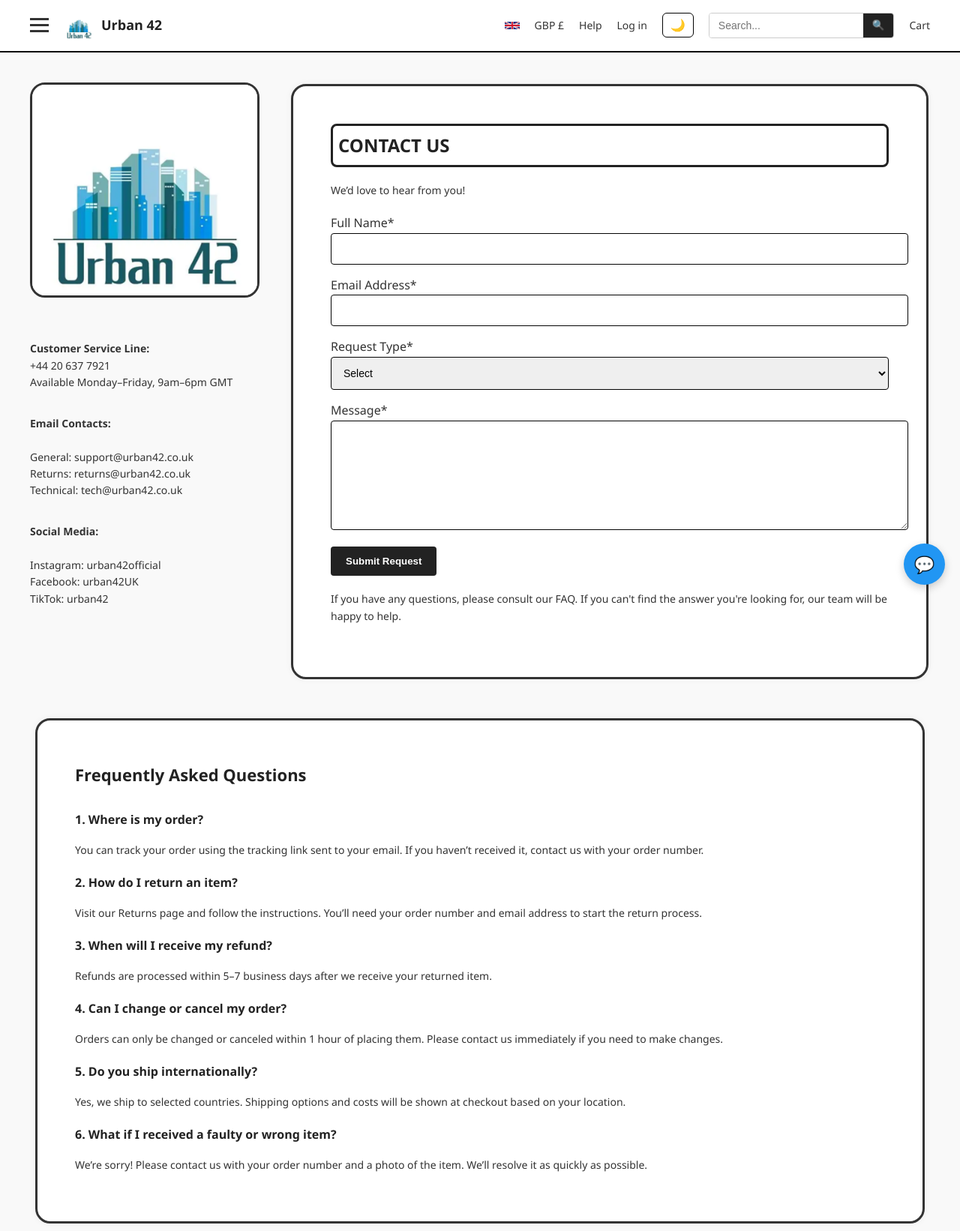
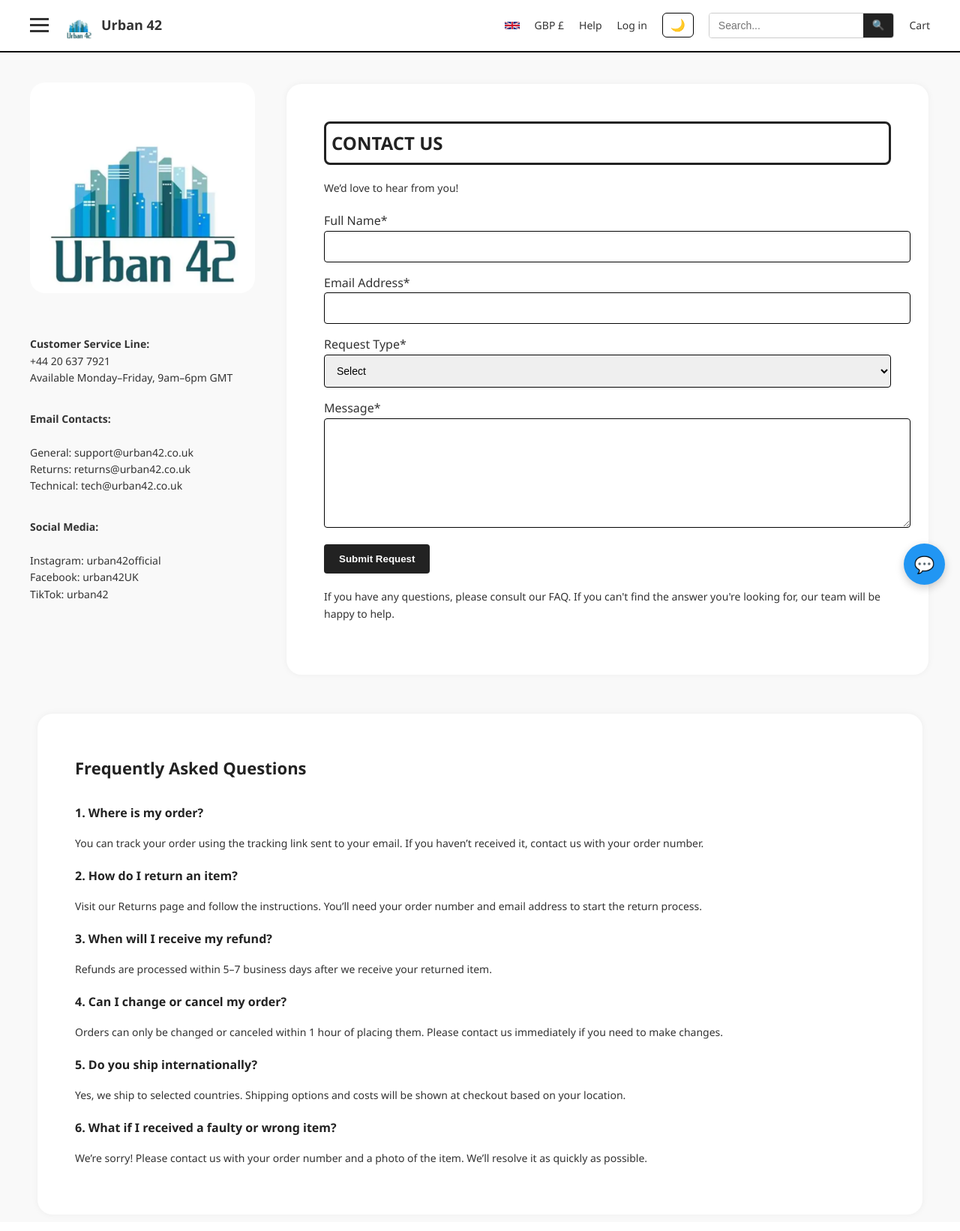
Before and after one commit to AlaynaAston/Urban42, a PHP site: page /Urban42/ContactPage.php in a window 1280 px wide. Shown: the whole page at 75% size. After the commit the page ends 1554 px from the top, so only its background shows below. Run offline with PHP 8.4, Linux system fonts and the light colour scheme.

Commit message:
Cleaned up styles

```diff
--- a/Contactpagestyle.css
+++ b/Contactpagestyle.css
@@ -2,7 +2,8 @@
   --bg: #f9f9f9;
   --text: #333;
   --heading: #222;
-  --card-bg: #fff;
+  --subheading: #222;
+  --card-bg: #ffffff;
   --border: #030303;
   --input-border: #ccc;
   --button-bg: #222;
@@ -13,6 +14,7 @@
   --bg: #121212;
   --text: #e5e5e5;
   --heading: #ffffff;
+  --subheading: #ffffff;
   --card-bg: #1e1e1e;
   --border: #444;
   --input-border: #555;
@@ -76,7 +78,7 @@
   gap: 10px; /*space between logo and text*/
   font-size: 18px; /*size of the brand name text*/
   font-weight: bold; /*makes the brand name bold*/
-  color: #222; /*sets the text colour*/
+  color: var(--text); /*sets the text colour*/
 }
 
 .brand-logo img {
@@ -153,7 +155,7 @@
 .logo-section img {
   max-width: 300px; /*limits fow the logo can get*/
   margin-bottom: 40px; /*sets the space under the logo*/
-  border-style: solid; /*adds a solid border*/
+  /*border-style: solid; /*adds a solid border*/
   border-radius: 20px; /*rounds the corners of the logo*/
 }
 
@@ -172,7 +174,7 @@
   background-color: var(--card-bg); /*sets the background colour to white*/
   padding: 50px; /*sets the space inside the form*/
   border-radius: 20px; /*make the corners round*/
-  border-style: solid; /*adds a solid border*/
+  /*border-style: solid; /*adds a solid border*/
   box-shadow: 0 0 10px rgb(0, 0, 0, 0.05); /*creats a soft shadow around the form*/
 }
 
@@ -232,7 +234,7 @@
   background-color: var(--card-bg); /*sets the background colour to white*/
   padding: 50px; /*adds the space inside the FAQ box*/
   border-radius: 20px; /*makes the corners round*/
-  border-style: solid; /* adds a border*/
+  /*border-style: solid; /* adds a border*/
   box-shadow: 0 0 10px rgb(0, 0, 0, 0.05); /*adds a soft shadow*/
 }
 
@@ -262,14 +264,3 @@
   font-size: 16px;
   color: var(--text);
 }
-
-.chart-container {
-  width: 80%;
-  max-width: 700px;
-  margin: 60px auto;
-  padding: 30px;
-  background: var(--card-bg);
-  border-radius: 20px;
-  border: 1px solid var(--border);
-  box-shadow: 0 0 12px rgba(0,0,0,0.08);
-}
```
